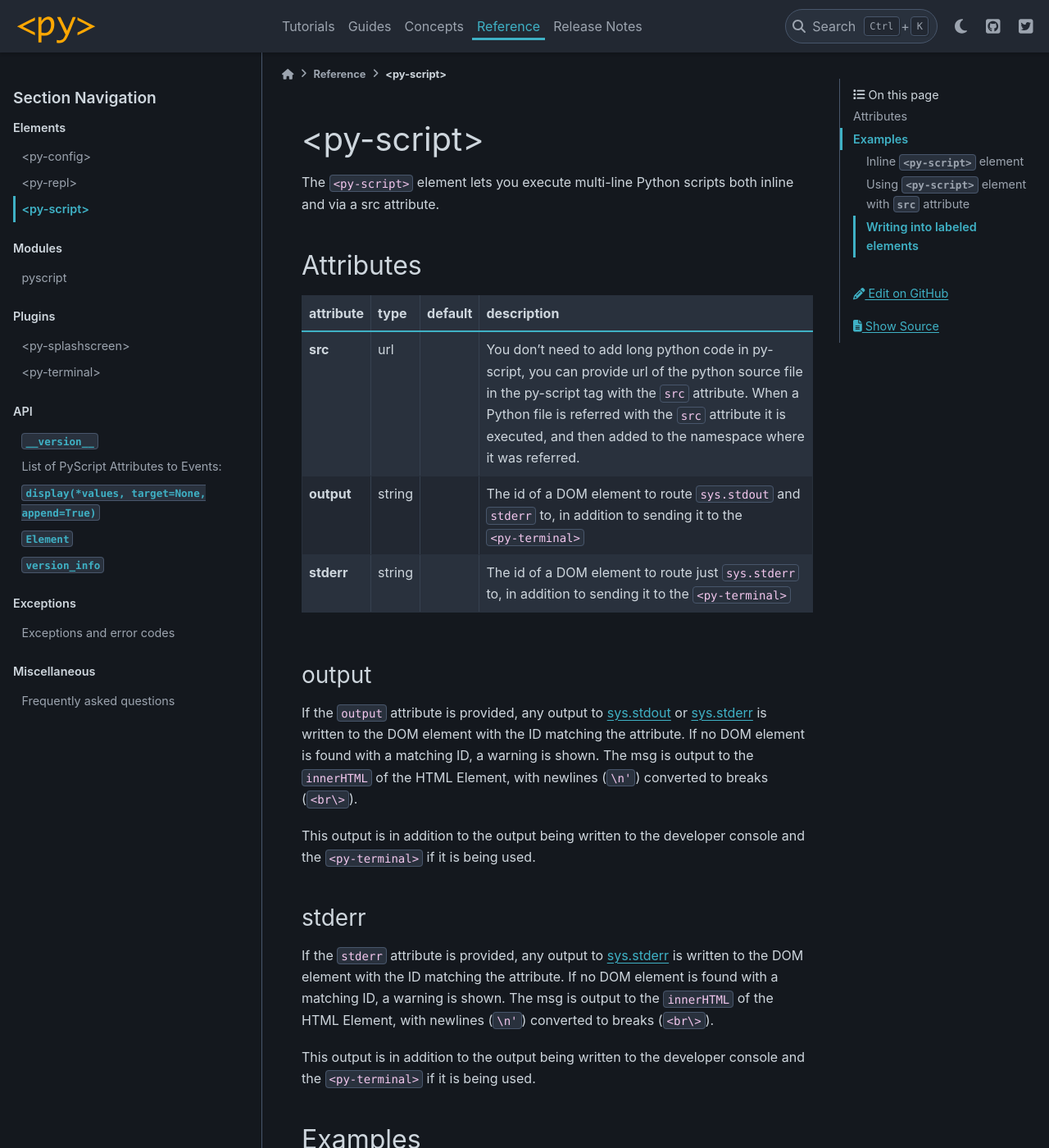
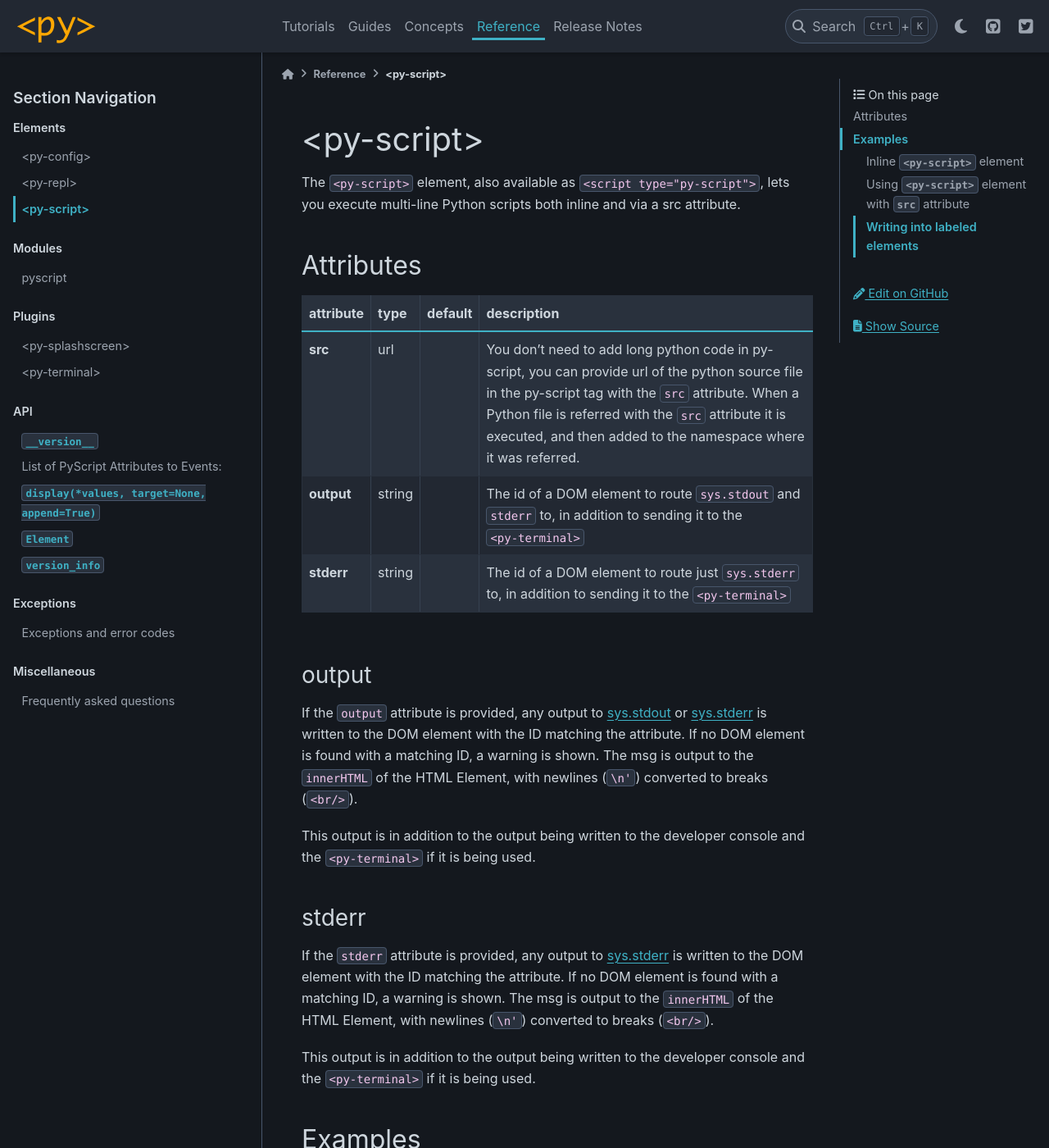
Before and after one commit to pyscript/pyscript, a Sphinx documentation site: the page built from docs/reference/elements/py-script.md, in a window 1280 px wide and 1400 px high. Shown: the whole window at 82% size. Built offline with Sphinx 7.4.7 and the PyData theme 0.15.4, drawn with Linux system fonts in a browser that asks for light colours.

Commit message:
Added an entry to the changelog and to the py-script reference + copied attributes to the companion tag

```diff
--- a/docs/reference/elements/py-script.md
+++ b/docs/reference/elements/py-script.md
@@ -1,6 +1,6 @@
 # &lt;py-script&gt;
 
-The `<py-script>` element lets you execute multi-line Python scripts both inline and via a src attribute.
+The `<py-script>` element, also available as `<script type="py-script">`, lets you execute multi-line Python scripts both inline and via a src attribute.
 
 ## Attributes
 
@@ -12,13 +12,13 @@
 
 ### output
 
-If the `output` attribute is provided, any output to [sys.stdout](https://docs.python.org/3/library/sys.html#sys.stdout) or [sys.stderr](https://docs.python.org/3/library/sys.html#sys.stderr) is written to the DOM element with the ID matching the attribute. If no DOM element is found with a matching ID, a warning is shown. The msg is output to the `innerHTML` of the HTML Element, with newlines (`\n'`) converted to breaks (`<br\>`).
+If the `output` attribute is provided, any output to [sys.stdout](https://docs.python.org/3/library/sys.html#sys.stdout) or [sys.stderr](https://docs.python.org/3/library/sys.html#sys.stderr) is written to the DOM element with the ID matching the attribute. If no DOM element is found with a matching ID, a warning is shown. The msg is output to the `innerHTML` of the HTML Element, with newlines (`\n'`) converted to breaks (`<br/>`).
 
 This output is in addition to the output being written to the developer console and the `<py-terminal>` if it is being used.
 
 ### stderr
 
-If the `stderr` attribute is provided, any output to [sys.stderr](https://docs.python.org/3/library/sys.html#sys.stderr) is written to the DOM element with the ID matching the attribute. If no DOM element is found with a matching ID, a warning is shown. The msg is output to the `innerHTML` of the HTML Element, with newlines (`\n'`) converted to breaks (`<br\>`).
+If the `stderr` attribute is provided, any output to [sys.stderr](https://docs.python.org/3/library/sys.html#sys.stderr) is written to the DOM element with the ID matching the attribute. If no DOM element is found with a matching ID, a warning is shown. The msg is output to the `innerHTML` of the HTML Element, with newlines (`\n'`) converted to breaks (`<br/>`).
 
 This output is in addition to the output being written to the developer console and the `<py-terminal>` if it is being used.
 
```
Also changed, not shown: docs/changelog.md (+3 -0 lines), pyscriptjs/src/components/pyscript.ts (+19 -4 lines).
